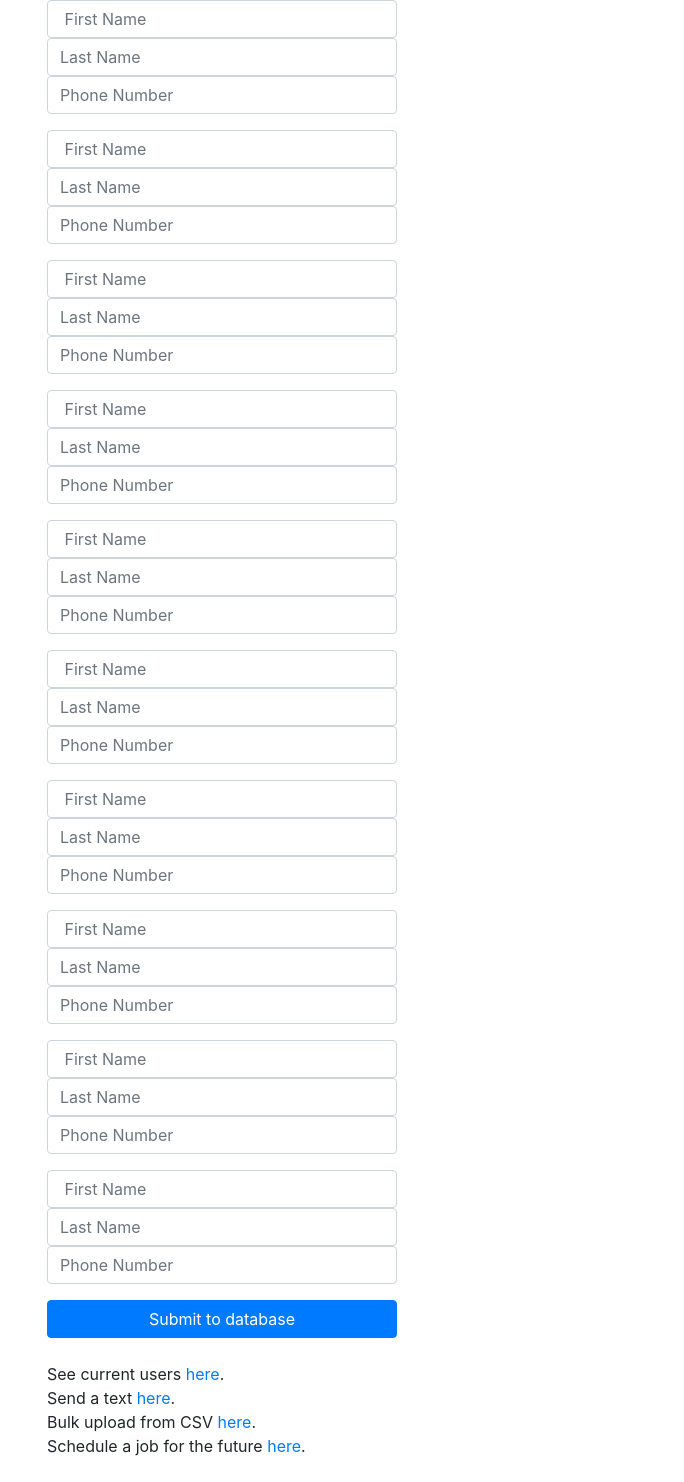
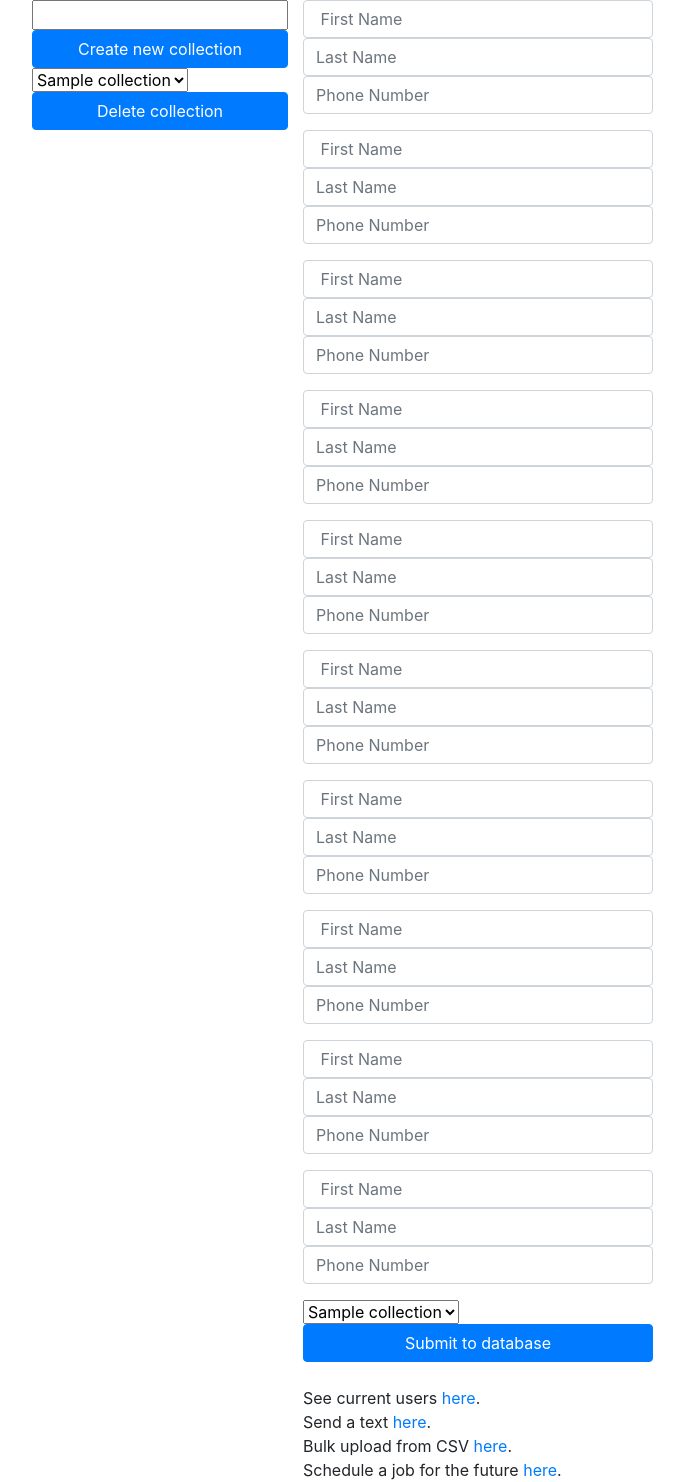
Before and after one commit to Sweisian/AutoTexter9000, a Flask app: template templates/index.html in a window 1280 px wide. Shown: the whole page, without its empty margins (38-722 px from the left). Before the commit the page ends 1456 px from the top, so only its background shows below. Run offline with Flask 2, Linux system fonts and the light colour scheme; the template is opened without the code that fills it: most values are stand-ins (such as "Sample title", 1, 10 or a date in 2020); parts of the project's set-up code (start-up, migrations or seed data) failed here and were passed over; some libraries are stand-ins or nearby versions.

Commit message:
Making multiple collections work

```diff
--- a/main.py
+++ b/main.py
@@ -6,8 +6,7 @@ import plivo
 import pymongo
 from werkzeug.utils import secure_filename
 
-import inputSanitization
-from utilities import send_single_text
+import utilities
 from bson.objectid import ObjectId
 
 my_number = '+14844840496'
@@ -36,24 +35,22 @@ app.config['UPLOAD_FOLDER'] = UPLOAD_FOLDER
 #################### TEST COMMANDS #######################
 
 
-@app.route('/')
+@app.route('/', methods=["GET"])
 def index():
-    return render_template('index.html')
+    collection_list = utilities.col_list_santitized()
+    return render_template('index.html', collection_list=collection_list)
 
 
 @app.route('/addUsers', methods=["POST"])
 def add_users():
-
     return_message_list = []
-    for i in range(0,9):
-
+    for i in range(0, 9):
         curr_first_name = request.form['firstName' + str(i)]
         curr_last_name = request.form['lastName' + str(i)]
         curr_number = request.form['number' + str(i)]
-
-        return_message_list.append(add_single_user(curr_first_name, curr_last_name, curr_number))
-
-    return render_template("addedUsers.html", user_data=return_message_list)
+        curr_collection = request.values['collectionName']
+        return_message_list.append(utilities.add_single_user(curr_first_name, curr_last_name, curr_number, curr_collection))
+    return render_template("addedUsers.html", user_data=return_message_list, )
 
 
 @app.route('/alterUsers', methods=["POST"])
@@ -92,6 +89,27 @@ def alter_users():
 #             x = my_users_col.insert_one(mydict)
 #     return redirect('/seeUsers')
 
+@app.route('/createCollection', methods=["POST"])
+def create_collection():
+    collection_name = request.values["collectionName"]
+
+    if collection_name == "system.indexes" or collection_name == "jobs":
+        #TODO: Put flash in here
+        return redirect(url_for("index"))
+
+    new_collection = mydb[collection_name]
+    temp_dict = {"_id": "test"}
+    new_collection.insert_one(temp_dict)
+    new_collection.delete_one(temp_dict)
+
+    return redirect(url_for("index"))
+
+@app.route('/deleteCollection', methods=["POST"])
+def delete_collection():
+    name = request.values["collectionName"]
+    curr_col = mydb[name]
+    curr_col.drop()
+    return redirect(url_for("index"))
 
 @app.route('/seeUsers')
 def see_users():
@@ -245,10 +263,10 @@ if __name__ == '__main__':
     app.run(host='127.0.0.1', port=8080, debug=True)
 
 
-def is_in_database(curr_number):
-    if my_users_col.find_one({"_id": curr_number}):
-        print(my_users_col.find({"_id": curr_number}))
-        print(f"{curr_number} is already in the database")
+def is_in_database(curr_number, collection):
+    if mydb[collection].find_one({"_id": curr_number}):
+        print(mydb[collection].find({"_id": curr_number}))
+        print(f"{curr_number} is already in this collection")
         return True
     else:
         return False
@@ -281,31 +299,3 @@ def bulk_upload_to_database(filename):
                 line_count += 1
         print(f'Processed {line_count} lines.')
         return return_string
-
-
-def add_single_user(curr_first_name, curr_last_name, curr_number):
-    is_valid_user, sanitization_msg = inputSanitization.input_sanitizer(curr_first_name, curr_last_name,
-                                                                        curr_number)
-
-    return_msg = "ERROR. THERE SHOULD BE SOMETHING ELSE HERE"
-
-    if not is_valid_user:
-        return_msg = f'NOT ADDED!!! FIRST NAME: ({curr_first_name}) LAST NAME: ({curr_last_name}) PHONE NUMBER: ({curr_number})'
-        return_msg += '\n' + sanitization_msg
-        print(return_msg)
-        return return_msg
-    elif is_in_database(curr_number):
-        return_msg = f'NOT ADDED!!! FIRST NAME: ({curr_first_name}) LAST NAME: ({curr_last_name}) PHONE NUMBER: ({curr_number})'
-        return_msg += '\n' + "USER IS ALREADY IN DATABASE (KEYED FROM PHONE NUMBER)"
-        print(return_msg)
-        return return_msg
-    elif is_valid_user and not is_in_database(curr_number):
-        mydict = {"first_name": curr_first_name,
-                  "last_name": curr_last_name,
-                  "_id": curr_number,
-                  "user_enabled": True
-                  }
-        my_users_col.insert_one(mydict)
-
-        return_msg = f'ADDED TO DATABASE FIRST NAME: ({curr_first_name}) LAST NAME: ({curr_last_name}) PHONE NUMBER: ({curr_number})\n'
-    return return_msg
--- a/templates/index.html
+++ b/templates/index.html
@@ -2,6 +2,26 @@
 {% block body %}
 <div class="container">
     <div class="row">
+        <br>
+        <div>
+            <div>
+                <form method=POST action="{{ url_for('create_collection') }}">
+                    <input type="text" name="collectionName">
+                    <button type="submit" class="btn btn-primary btn-block">Create new collection</button>
+                </form>
+            </div>
+            <div>
+                <form method=POST action="{{ url_for('delete_collection') }}">
+                    <select name="collectionName">
+                        {% for name in collection_list %}
+                            <option value="{{name}}" >{{name}}</option>
+                        {% endfor %}
+                    </select>
+                    <button type="submit" class="btn btn-primary btn-block">Delete collection</button>
+                </form>
+            </div>
+        </div>
+        <br>
         <div class="col-md-4 col-md-offset-4">
             <form method=POST action="{{ url_for('add_users') }}">
                 {% for i in range(10) %}
@@ -11,6 +31,12 @@
                     <input type="text" class="form-control" name="number{{ i }}" placeholder="Phone Number">
                 </div>
                 {% endfor %}
+
+                <select name="collectionName">
+                    {% for name in collection_list %}
+                        <option value="{{name}}" >{{name}}</option>
+                    {% endfor %}
+                </select>
                 <button type="submit" class="btn btn-primary btn-block">Submit to database</button>
             </form>
             <br>
--- a/utilities.py
+++ b/utilities.py
@@ -7,6 +7,9 @@ import pytz
 import pymongo
 
 #TODO: MAKE THIS A FUNCTION, REPLACE MAIN STUFF WITH FUNCTION
+import inputSanitization
+from main import is_in_database, mydb
+
 myclient = pymongo.MongoClient("mongodb://admin1:admin1@ds253891.mlab.com:53891/pioneers_of_interactive_entertainment_nu")
 mydb = myclient["pioneers_of_interactive_entertainment_nu"]
 my_users_col = mydb["users"]
@@ -70,6 +73,41 @@ def send_single_text(client, my_number, dest_number, msg):
         print(e)
 
 
+def col_list_santitized():
+    collection_list = mydb.list_collection_names()
+    #TODO: this is not a great way to do this either
+    collection_list.remove("jobs")
+    collection_list.remove("system.indexes")
+    return collection_list
+
 # my_jobs_col = mydb["jobs"]
 # for job in my_jobs_col.find():
 #     handle_single_job(job)
+def add_single_user(curr_first_name, curr_last_name, curr_number, collection):
+    is_valid_user, sanitization_msg = inputSanitization.input_sanitizer(curr_first_name, curr_last_name,
+                                                                        curr_number)
+
+    return_msg = "ERROR. THERE SHOULD BE SOMETHING ELSE HERE"
+
+    print(f"COLLECTION IS {collection}")
+
+    if not is_valid_user:
+        return_msg = f'NOT ADDED TO {collection}!!! FIRST NAME: ({curr_first_name}) LAST NAME: ({curr_last_name}) PHONE NUMBER: ({curr_number})'
+        return_msg += '\n' + sanitization_msg
+        print(return_msg)
+        return return_msg
+    elif is_in_database(curr_number, collection):
+        return_msg = f'NOT ADDED!!! FIRST NAME: ({curr_first_name}) LAST NAME: ({curr_last_name}) PHONE NUMBER: ({curr_number})'
+        return_msg += '\n' + f"USER IS ALREADY IN  COLLECTION {collection} (KEYED FROM PHONE NUMBER)"
+        print(return_msg)
+        return return_msg
+    elif is_valid_user and not is_in_database(curr_number, collection):
+        mydict = {"first_name": curr_first_name,
+                  "last_name": curr_last_name,
+                  "_id": curr_number,
+                  "user_enabled": True
+                  }
+        mydb[collection].insert_one(mydict)
+
+        return_msg = f'ADDED TO COLLECTION {collection} FIRST NAME: ({curr_first_name}) LAST NAME: ({curr_last_name}) PHONE NUMBER: ({curr_number})\n'
+    return return_msg
```
